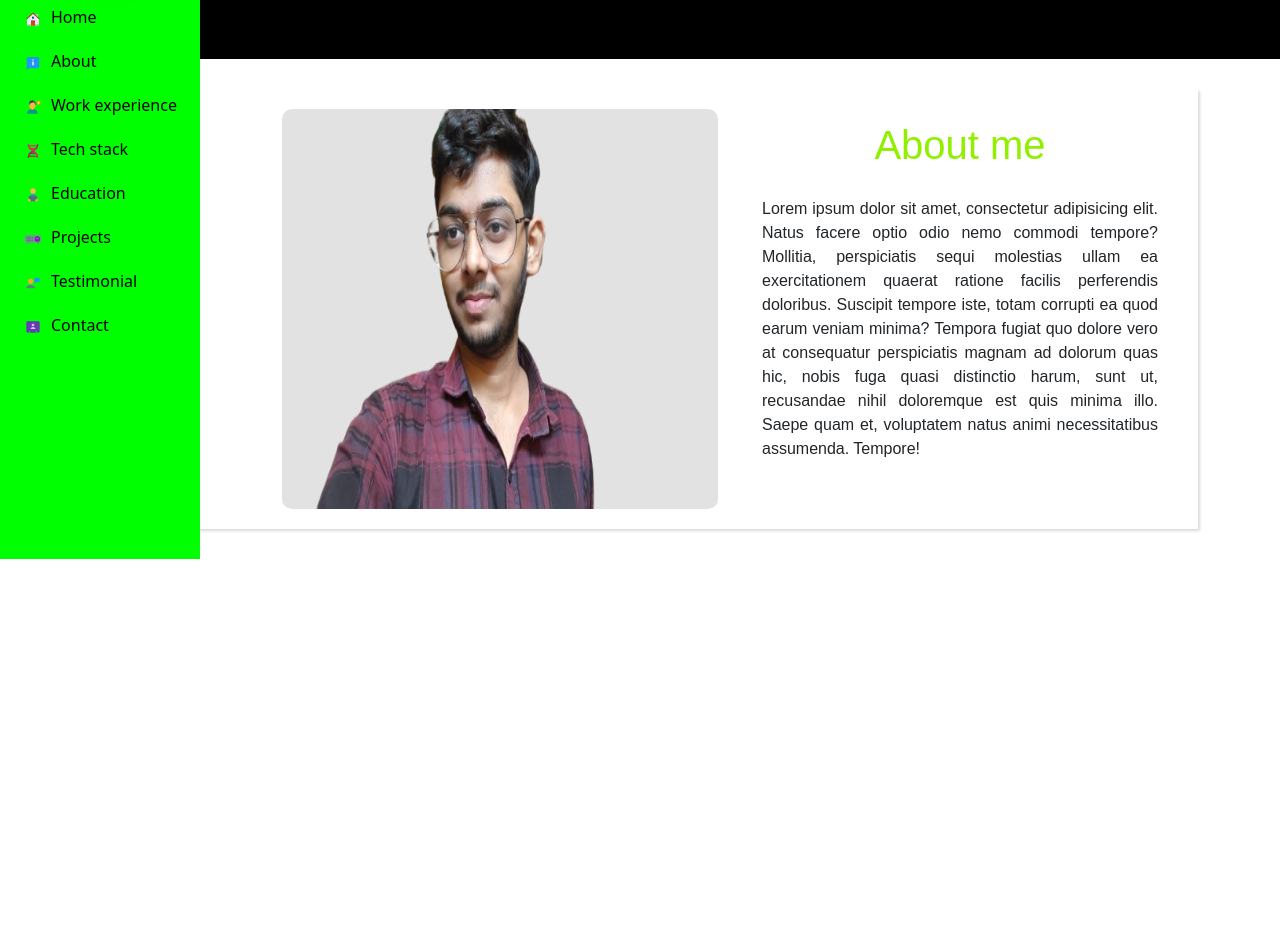
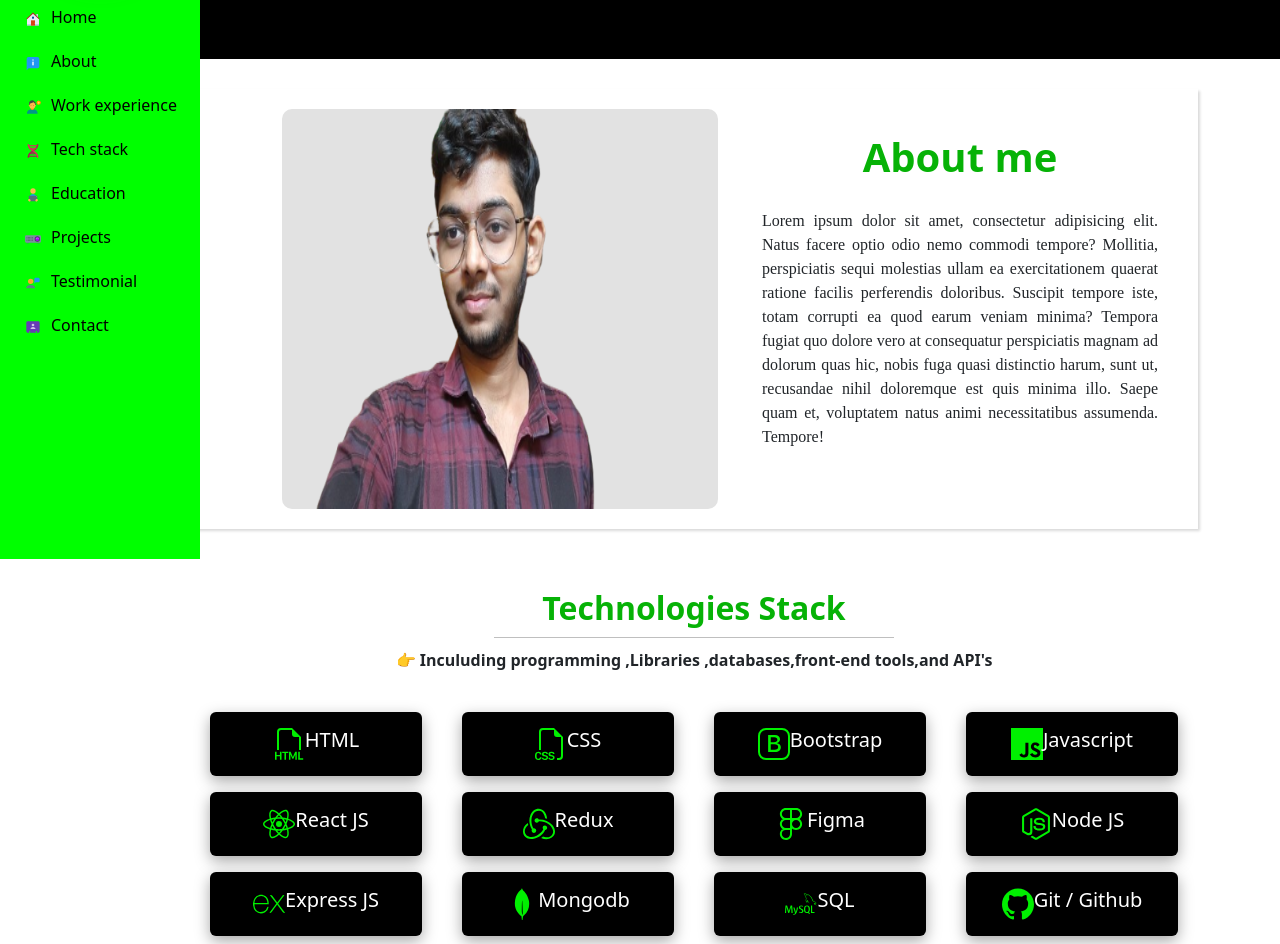
Before and after one commit to amitvarma52/portfolio, a React (Create React App) app: page / in a window 1280 px wide. Shown: the part 241-1185 px from the top of the page. Before the commit the page ends 800 px from the top, so only its background shows below. Built offline with nearby package versions, Linux system fonts and the light colour scheme.

Commit message:
technologies stack section added

```diff
--- a/src/App.js
+++ b/src/App.js
@@ -2,12 +2,14 @@ import './App.css';
 import "bootstrap/dist/css/bootstrap.min.css"
 import Layout from './Pages/layout/Layout';
 import About from './Pages/About/About';
+import Techstack from './Pages/Techstack/Techstack';
 function App() {
   return (
     <>
     <Layout></Layout>
     <div className='container'>
     <About></About>
+    <Techstack></Techstack>
     </div>
     </>
   )
--- a/src/Pages/About/About.css
+++ b/src/Pages/About/About.css
@@ -17,13 +17,13 @@
   align-items: center;
 }
 .about-content h1{
-  font-weight: 500;
-  font-family: sans-serif;
+  font-weight: 550;
+  /* font-family: sans-serif; */
   text-align: center;
-  color: #90f000;
+  color: #06b206;
 }
 .about-content p{
   padding: 20px;
-  font-family: sans-serif;
+  font-family: cursive;
   text-align: justify;
 }
--- /dev/null
+++ b/src/Pages/Techstack/Techstack.css
@@ -0,0 +1,33 @@
+.techstack{
+  padding-left: 120px;
+  margin-top: 60px;
+}
+.techstack hr{
+  width: 400px  ;
+  color: black;
+  margin: 10px auto;
+}
+.techstack p{
+  font-weight: bold;
+}
+.techstack h2{
+  font-weight: bold;
+  color: #06b206;
+}
+.techstack .card{
+  cursor: pointer;
+  background-color:black ;
+  border: none;
+  box-shadow: rgba(0, 0, 0, 0.35) 0px 5px 15px;
+}
+.techstack .tech-icon {
+  font-size: 2rem;
+  color: #00f000;
+}
+.techstack  h5{
+  color: white;
+}
+.techstack .card:hover{
+  opacity: 0.9;
+  transition: 0.4s;
+}
--- /dev/null
+++ b/src/Pages/Techstack/Techstack.js
@@ -0,0 +1,37 @@
+import React from 'react'
+import './Techstack.css'
+import {TechStackList} from "../../utils/TechStackList.js"
+const Techstack = () => {
+  return (
+    <>
+      <div className='container techstack'>
+        <h2 className='col-12 mt-3 mb-1 text-center'>Technologies Stack</h2>
+        <hr></hr>
+        <p className='pb-3 text-center'>👉 Inculuding programming ,Libraries ,databases,front-end tools,and API's
+        </p>
+      <div className='row'>
+        {TechStackList.map(tech=>{
+          return <div key={tech.id} className='col-md-3'>
+            <div className='card m-2'>
+              <div className='card-content'>
+                <div className='card-body'>
+                  <div className='media d-flex justify-content-center'>
+                    <div className='align-self-center'>
+                      <tech.icon className='tech-icon'></tech.icon>
+                    </div>
+                    <div className='media-body'>
+                      <h5>{tech.name}</h5>
+                    </div>
+                  </div>
+                </div>
+              </div>
+            </div>
+          </div>
+        })}
+      </div>
+    </div>
+    </>
+  )
+}
+
+export default Techstack
--- /dev/null
+++ b/src/utils/TechStackList.js
@@ -0,0 +1,75 @@
+import { BsFiletypeHtml, BsFiletypeCss, BsBootstrap } from "react-icons/bs";
+import { FaNodeJs } from "react-icons/fa";
+import {
+  SiJavascript,
+  SiReact,
+  SiFigma,
+  SiMongodb,
+  SiMysql,
+  SiGithub,
+  SiExpress,
+  SiRedux
+} from "react-icons/si";
+export const TechStackList = [
+  {
+    _id: 1,
+    name: "HTML",
+    icon: BsFiletypeHtml,
+  },
+  {
+    _id: 2,
+    name: "CSS ",
+    icon: BsFiletypeCss,
+  },
+  {
+    _id: 3,
+    name: "Bootstrap",
+    icon: BsBootstrap,
+  },
+  {
+    _id: 4,
+    name: "Javascript",
+    icon: SiJavascript,
+  },
+  {
+    _id:5,
+    name: "React JS",
+    icon: SiReact,
+  },
+  {
+    _id: 6,
+    name: "Redux ",
+    icon:  SiRedux ,
+  },
+  {
+    _id: 7,
+    name: "Figma ",
+    icon: SiFigma,
+  },
+  {
+    _id: 8,
+    name: "Node JS ",
+    icon: FaNodeJs,
+  },
+  {
+    _id: 9,
+    name: "Express JS ",
+    icon: SiExpress,
+  },
+  {
+    _id: 10,
+    name: "Mongodb ",
+    icon: SiMongodb,
+  },
+  {
+    _id: 11,
+    name: "SQL ",
+    icon: SiMysql,
+  },
+
+  {
+    _id: 12,
+    name: "Git / Github ",
+    icon: SiGithub,
+  },
+];
```
